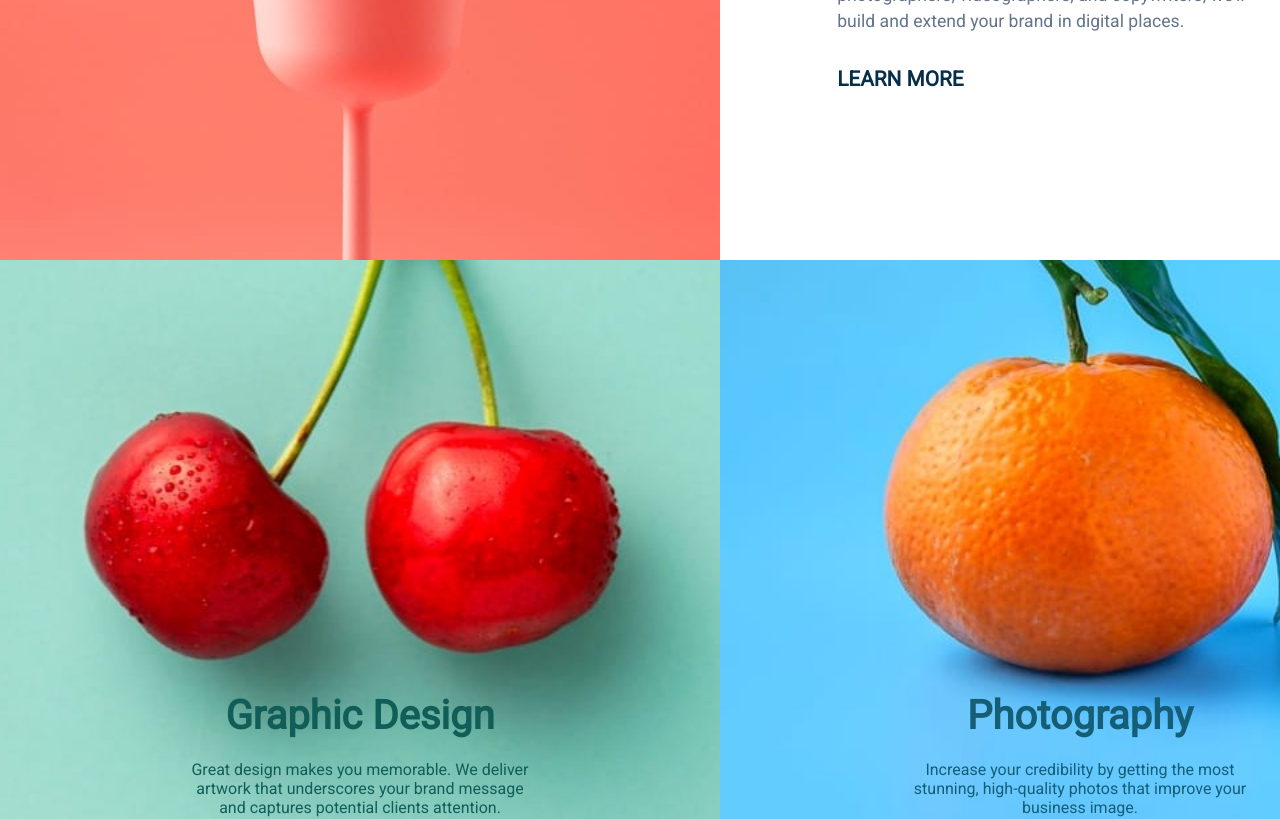
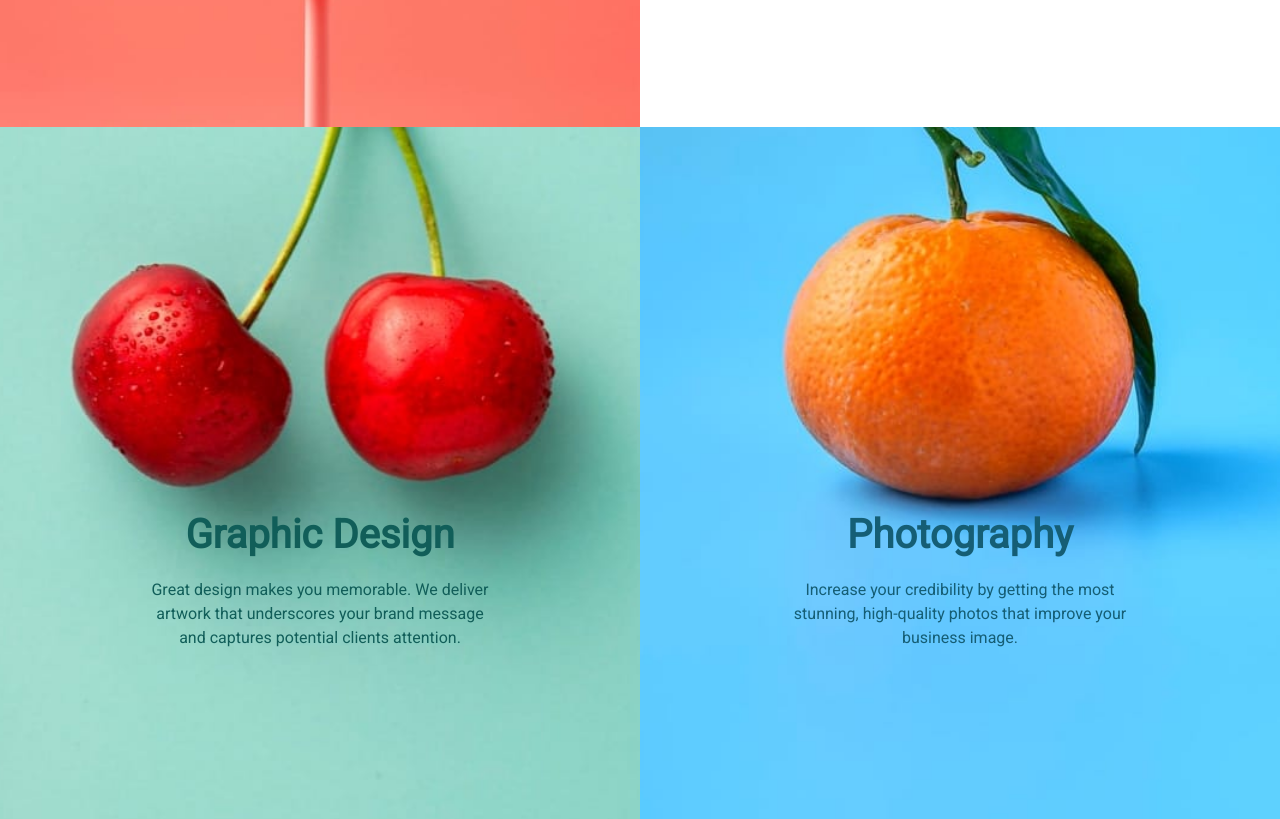
Before and after one commit to elidvenega/react-landing-page, a React (Vite) app: page / in a window 1280 px wide. Shown: the part 1740-2559 px from the top of the page. Built offline with nearby package versions, Linux system fonts and the light colour scheme.

Commit message:
CSS changes have been made to the code

```diff
--- a/src/App.css
+++ b/src/App.css
@@ -24,7 +24,7 @@
 .header h1 {
   color: var(--white-text);
   font-size: 4rem;
-  font-family: 'Courier New', Courier, monospace;
+  font-family: "Courier New", Courier, monospace;
   text-align: center;
   margin-top: 4rem;
   text-transform: uppercase;
@@ -78,7 +78,8 @@
 /* UI pictures CSS */
 .content-container {
   display: grid;
-  grid-template-columns: repeat(2, 1fr);
+  grid-template-columns: repeat(2, minmax(0, 1fr));
+  place-items: stretch;
   overflow: hidden;
   min-height: 100vh;
 }
@@ -114,40 +115,44 @@
 .content-img-cherry {
   background: url("./assets/images/desktop/image-graphic-design.jpg") no-repeat
     center center/cover;
-  min-height: 100vh;
+  min-height: 90vh;
+  object-fit: cover;
 }
 
 .content-img-cherry h2 {
   color: var(--green-color);
   font-size: var(--h2-font-size);
   text-align: center;
-  margin-top: 27rem;
+  margin-top: 24rem;
 }
 
 .content-img-cherry p {
   color: var(--green-color);
   text-align: center;
   margin-top: 1rem;
+  line-height: 1.5;
   padding: 0.3rem;
 }
 
 .content-img-orange {
   background: url("./assets/images/desktop/image-photography.jpg") no-repeat
     center center/cover;
-  min-height: 100vh;
+  min-height: 90vh;
+  object-fit: cover;
 }
 
 .content-img-orange h2 {
   color: var(--blue-color);
   font-size: var(--h2-font-size);
   text-align: center;
-  margin-top: 27rem;
+  margin-top: 24rem;
 }
 
 .content-img-orange p {
   color: var(--blue-color);
   text-align: center;
   margin-top: 1rem;
+  line-height: 1.5;
   padding: 0.3rem;
 }
 
@@ -277,9 +282,7 @@
   transition: 0.9s;
 }
 
-/* src/components/HamburgerMenu.css */
-
-@media screen and (max-width: 760px) {
+@media screen and (max-width: 820px) {
   .header-logo {
     font-size: calc(var(--h2-font-size) - 0.7rem);
   }
@@ -384,16 +387,29 @@
   .content-text p {
     padding: 0.4rem;
   }
+
+  .content-img-cherry h2 {
+    margin-top: 35rem;
+  }
+
+  .content-img-orange h2 {
+    margin-top: 35rem;
+  }
   /* Testimonials Section */
   .testimonials-container {
     display: flex;
     flex-direction: column;
     padding: 0.5rem;
   }
+
+  .testimonials-container p {
+    padding: 0.4rem;
+  }
   .food-images-container {
     display: grid;
     grid-template-columns: repeat(2, 1fr);
   }
+
   .food-images {
     width: 100%;
   }
@@ -404,7 +420,17 @@
   }
 }
 
-@media screen and (min-width: 760px) {
+@media screen and (max-width: 760px) {
+  .content-img-cherry h2 {
+    margin-top: 27rem;
+  }
+
+  .content-img-orange h2 {
+    margin-top: 27rem;
+  }
+}
+
+@media screen and (min-width: 830px) {
   .hamburger-menu {
     display: none;
   }
--- a/src/App.tsx
+++ b/src/App.tsx
@@ -11,7 +11,7 @@ export default function App() {
       <OrangeHeader title="we are creatives" />
       <HamburgerMenu />
       <Content />
-      <Testimonials />
+      <Testimonials testimonials="client testimonials" />
       <Footer />
     </>
   );
--- a/src/components/Testimonials.tsx
+++ b/src/components/Testimonials.tsx
@@ -6,10 +6,14 @@ import OrangePlate from "../assets/images/desktop/image-gallery-orange.jpg";
 import Cone from "../assets/images/desktop/image-gallery-cone.jpg";
 import SugarCubes from "../assets/images/desktop/image-gallery-sugarcubes.jpg";
 
-export default function Testimonials() {
+export default function Testimonials({
+  testimonials,
+}: {
+  testimonials: string;
+}) {
   return (
     <>
-      <h3 className="testimonials-heading center">Client Testimonials</h3>
+      <h3 className="testimonials-heading center">{testimonials}</h3>
       <div className="testimonials-container">
         <div className="testimonials-inner-container">
           <img className="testimonials-img" src={FirstImg} alt="emily" />
```
